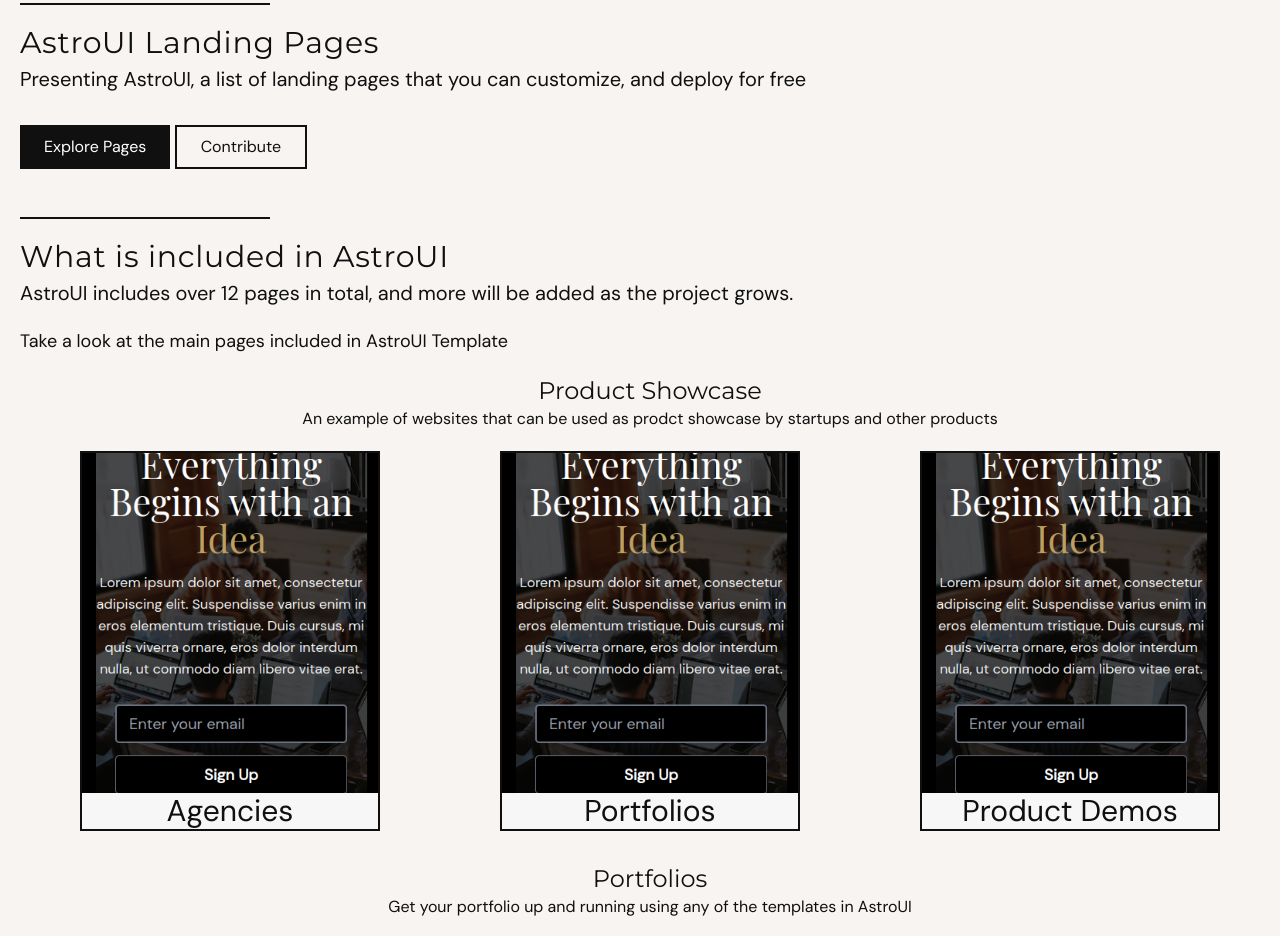
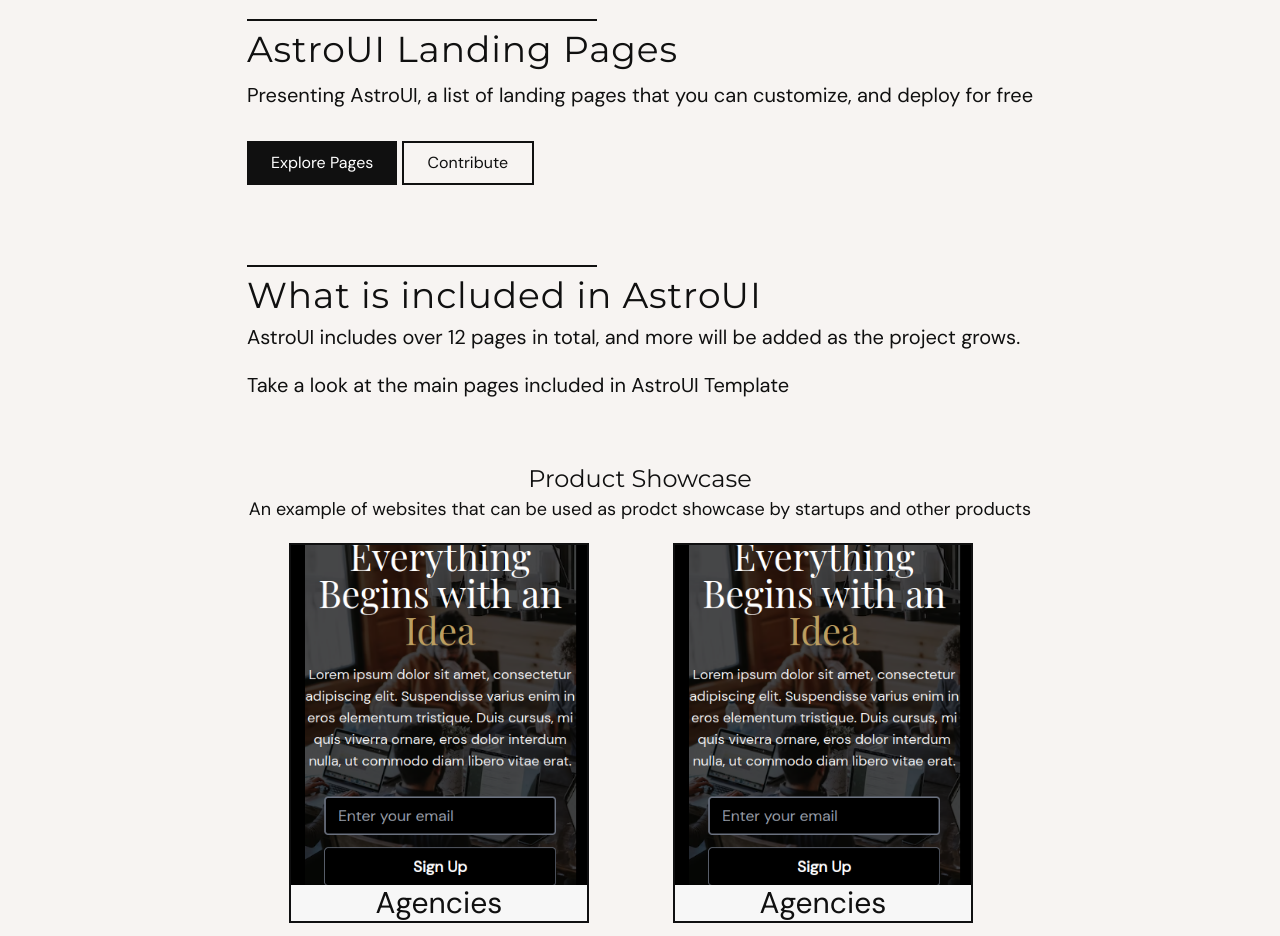
Before and after one commit to BrightonMboya/AstroUI, an Astro site: page / in a window 1280 px wide. Shown: the part 117-1053 px from the top of the page. Built offline with nearby package versions, Linux system fonts and the light colour scheme; Astro itself is replaced by a stand-in of ours.

Commit message:
added responsiveness to index page

```diff
--- a/src/layouts/Layout.astro
+++ b/src/layouts/Layout.astro
@@ -15,7 +15,7 @@
     <meta name="generator" content={Astro.generator} />
     <title>{title}</title>
   </head>
-  <body class="flex flex-col items-center justify-center bg-black">
+  <body>
     <slot />
   </body>
 </html>
--- a/src/pages/index.astro
+++ b/src/pages/index.astro
@@ -6,50 +6,71 @@
 ---
 
 <Layout title="Welcome to Astro.">
-  <main class="bg-[#f7f4f2] font-sans pt-[2rem] pl-5 text-[#101010] w-full">
+  <main
+    class="bg-[#f7f4f2] font-sans pt-[2rem] sm:pt-[3rem] pl-5 sm:pl-[3rem] md:pl-0 text-[#101010] md:flex md:flex-col md:items-center md:justify-center"
+  >
+    <div>
       <nav>
         <h3 class="font-montserrat tracking-wide text-4xl">AstroUI</h3>
       </nav>
 
       <section class="mt-[3rem]">
-      <div class="w-[250px] h-[2px] bg-[#101010]"></div>
-      <h3 class="font-montserrat tracking-wide text-3xl mt-5">
+        <div class="w-[250px] sm:w-[350px] h-[2px] bg-[#101010]"></div>
+        <h3 class="font-montserrat tracking-wide text-3xl sm:text-4xl mt-2">
           AstroUI Landing Pages
         </h3>
-      <p class="mt-1 text-xl font-light">
-        Presenting AstroUI, a list of landing pages that you can customize, and
-        deploy for free
+        <p class="mt-1 sm:mt-3 text-xl font-light">
+          Presenting AstroUI, a list of landing pages that you can customize,
+          and deploy for free
         </p>
 
         <button
           class="px-6 py-[10px] bg-[#101010] text-white font-medium mt-[2rem]"
-        >Explore Pages</button
         >
-      <button class="px-6 py-2 border-2 border-[#101010]">Contribute</button>
+          <a href="#explore">Explore Pages</a>
+        </button>
+        <button class="px-6 py-2 border-2 border-[#101010]">
+          <a href="https://github.com/BrightonMboya/AstroUI"> Contribute</a>
+        </button>
       </section>
 
-    <section class="mt-[3rem]">
-      <div class="w-[250px] h-[2px] bg-[#101010]"></div>
-      <h3 class="font-montserrat tracking-wide text-3xl mt-5">
+      <section class="mt-[3rem] md:mt-[5rem]">
+        <div class="w-[250px] sm:w-[350px] h-[2px] bg-[#101010]"></div>
+        <h3 class="font-montserrat tracking-wide text-3xl sm:text-4xl mt-2">
           What is included in AstroUI
         </h3>
-      <p class="mt-1 text-xl font-light">
+        <p class="mt-1 text-xl sm:mt-2 font-light">
           AstroUI includes over 12 pages in total, and more will be added as the
           project grows.
         </p>
 
-      <p class="mt-5 text-lg">
+        <p class="mt-5 text-xl">
           Take a look at the main pages included in AstroUI Template
         </p>
-      <div class="text-center">
-        <h3 class="text-2xl font-montserrat font-medium mt-5">
+        <div class="text-center" id="explore">
+          <h3
+            class="text-2xl font-montserrat font-medium mt-5 sm:mt-[2rem] md:mt-[4rem]"
+          >
             Product Showcase
           </h3>
-        <p>
-          An example of websites that can be used as prodct showcase by startups
-          and other products
+          <p class="sm:text-lg">
+            An example of websites that can be used as prodct showcase by
+            startups and other products
           </p>
-        <div class="md:grid md:grid-cols-2 xl:grid-cols-3">
+          <div class="sm:grid sm:grid-cols-2 md:max-w-3xl">
+            <div class="flex flex-col items-center mt-5">
+              <div
+                class="bg-[#f7f7f7] w-[300px] h-[380px] border-2 border-[#101011]"
+              >
+                <img
+                  src="/images/snapshot.png"
+                  class="w-[300px] object-cover h-[340px]"
+                  alt="landing page"
+                  loading="lazy"
+                />
+                <h3 class="text-3xl text-center">Agencies</h3>
+              </div>
+            </div>
             <div class="flex flex-col items-center mt-5">
               <div
                 class="bg-[#f7f7f7] w-[300px] h-[380px] border-2 border-[#101011]"
@@ -94,12 +115,14 @@
         </div>
 
         <div class="text-center mt-[2rem]">
-        <h3 class="text-2xl font-montserrat font-medium mt-5">Portfolios</h3>
+          <h3 class="text-2xl font-montserrat font-medium mt-5 md:mt-[4rem]">
+            Portfolios
+          </h3>
           <p>
             Get your portfolio up and running using any of the templates in
             AstroUI
           </p>
-        <div class="md:grid md:grid-cols-2 xl:grid-cols-3">
+          <div class="sm:grid sm:grid-cols-2 md:max-w-3xl">
             <div class="flex flex-col items-center mt-5">
               <div
                 class="bg-[#f7f7f7] w-[300px] h-[380px] border-2 border-[#101011]"
@@ -149,21 +172,22 @@
             >Contribute</button
           >
         </div>
-
+        <div class="md:flex md:items-center md:justify-center">
           <div class="bg-white h-[360px] w-[362px] mt-[2rem] pt-[2rem] pl-5">
             <h3 class="font-montserrat tracking-wide text-3xl mt-5">
               Contributing Figma files.
             </h3>
             <p class="text-[#101010] mt-5">
               You can submit a figma file link that you want to be included in
-          AstroUI. Send me an email at b.mboya@alustudent.com and I will send
-          you the editable figma file for AstroUI
+              AstroUI. Send me an email at b.mboya@alustudent.com and I will
+              send you the editable figma file for AstroUI
             </p>
 
             <button
               class="font-montserrat tracking-wide text-2xl mt-5 bg-[#101010] text-white px-6 py-[20px]"
               >Contribute Figma File</button
             >
+          </div>
         </div>
       </section>
 
@@ -172,5 +196,6 @@
           All Rights Reserved, {date} Astro UI
         </p>
       </foooter>
+    </div>
   </main>
 </Layout>
```
Lines whose indentation alone changed are shown as unchanged.
